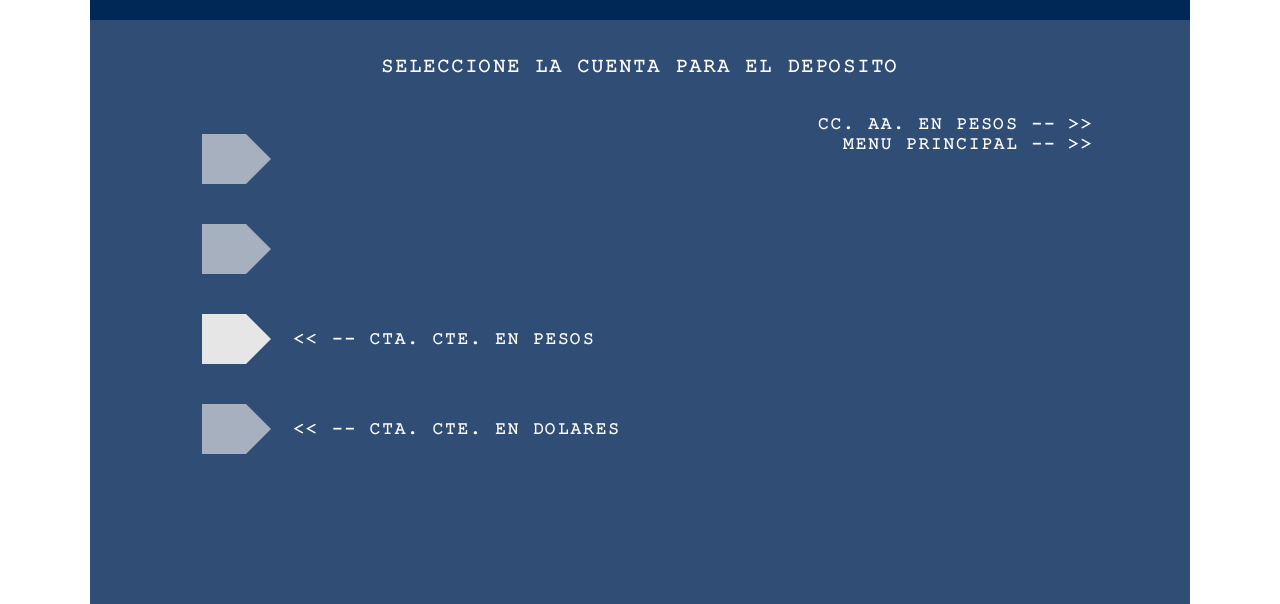
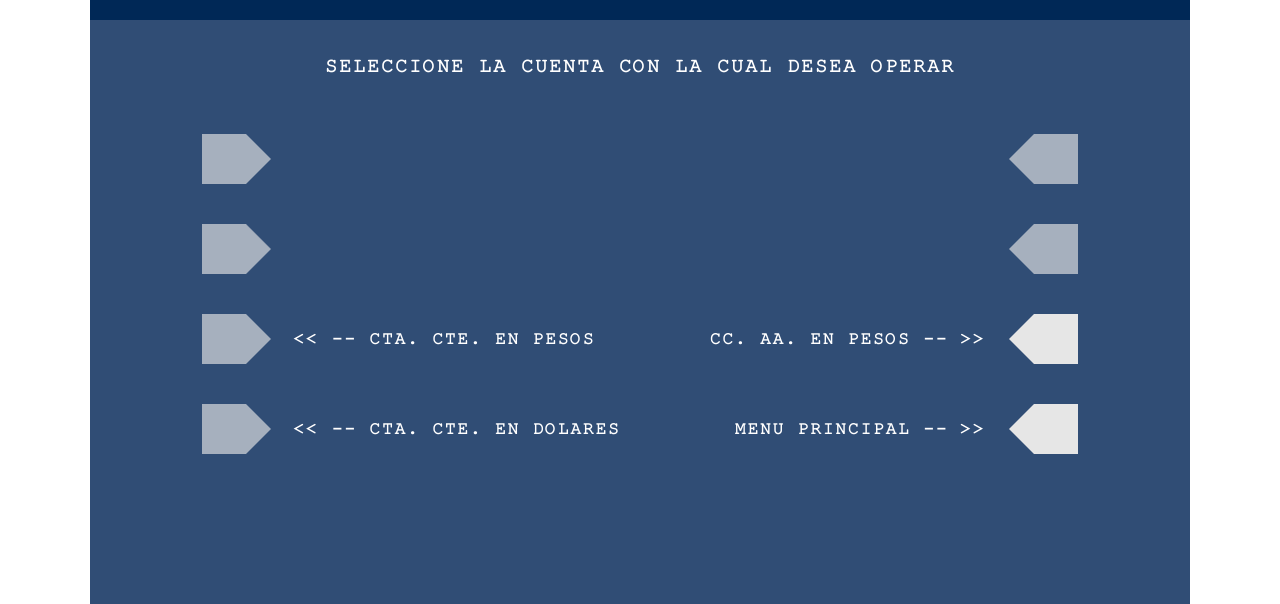
Before and after one commit to leotricotti/proyecto-simulador-wokshop, a plain HTML site: page pages/depositos/depositos.html in a window 1280 px wide. Shown: the part 196-800 px from the top of the page. Drawn offline with Linux system fonts and the light colour scheme.

Commit message:
correciones sobre el html depositos

```diff
--- a/pages/depositos/depositos.html
+++ b/pages/depositos/depositos.html
@@ -36,7 +36,7 @@
       <!-- Main -->
       <main class="cajero-container">
         <div class="text-container">
-          <p class="text">Seleccione la cuenta para el deposito</p>
+          <p class="text">Seleccione la cuenta con la cual desea operar</p>
         </div>
         <section class="teclado-container">
           <div class="teclado-izquierda">
@@ -52,8 +52,8 @@
                 </a>
               </li>
               <li class="teclas-izquierda">
-                <a href="depositos-tipo.html" class="link">
-                  <div class="btn-izquierda"></div>
+                <a href="#" class="link link-disable">
+                  <div class="btn-izquierda btn-disable"></div>
                 </a>
                 <p>
                   &lt;&lt; -- <br />
@@ -75,12 +75,12 @@
             <ul class="teclas-container">
               <li class="teclas-derecha">
                 <a href="#" class="link link-disable">
-                  <div class="btn btn-disable"></div>
+                  <div class="btn-derecha btn-disable"></div>
                 </a>
               </li>
               <li class="teclas-derecha">
                 <a href="#" class="link link-disable">
-                  <div class="btn btn-disable"></div>
+                  <div class="btn-derecha btn-disable"></div>
                 </a>
               </li>
               <li class="teclas-derecha">
@@ -88,13 +88,13 @@
                   Cc. aa. en pesos -- &gt;&gt;
                 </p>
                 <a href="depositos-tipo.html" class="link">
-                  <div class="btn"></div>
+                  <div class="btn-derecha"></div>
                 </a>
               </li>
               <li class="teclas-derecha">
                 <p>Menu Principal -- &gt;&gt;</p>
                 <a href="../../index.html" class="link">
-                  <div class="btn"></div>
+                  <div class="btn-derecha"></div>
                 </a>
               </li>
             </ul>
```
